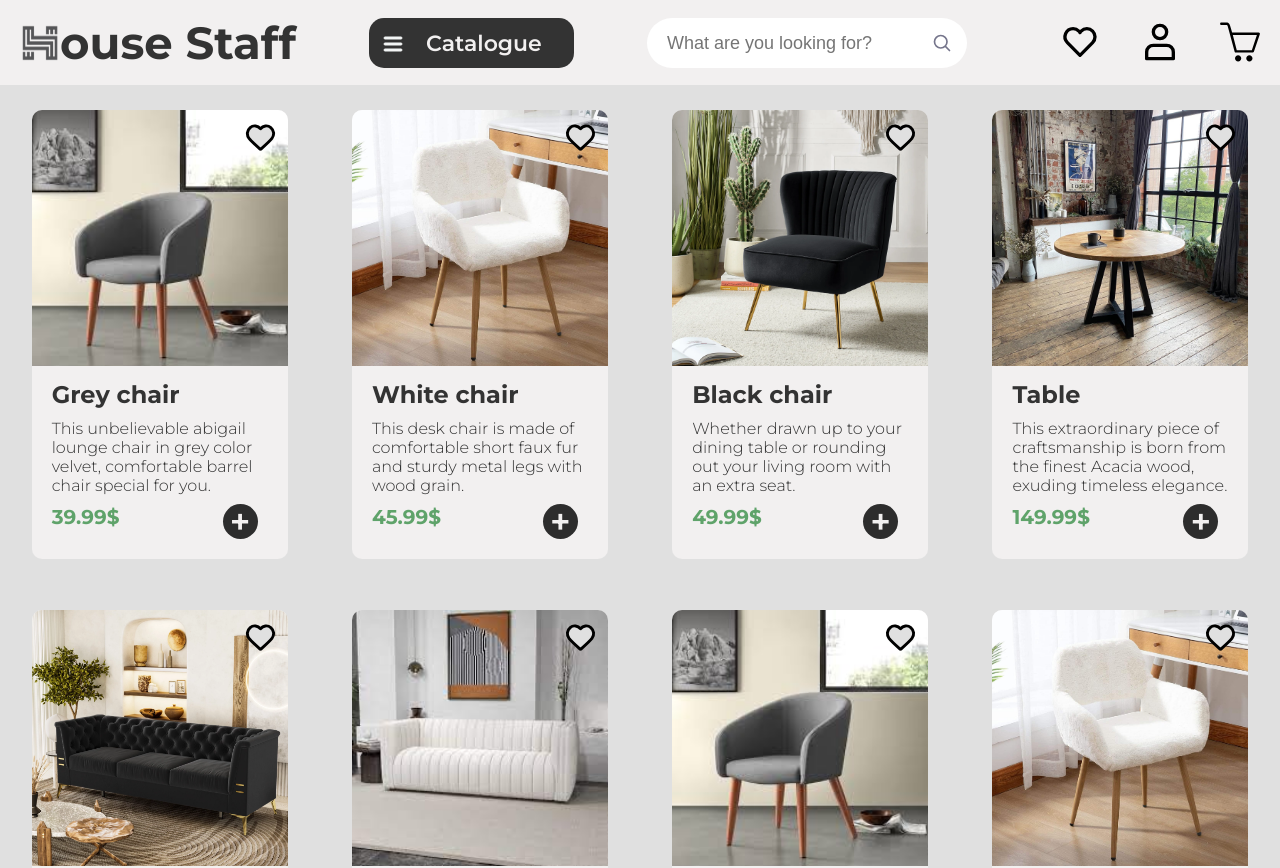
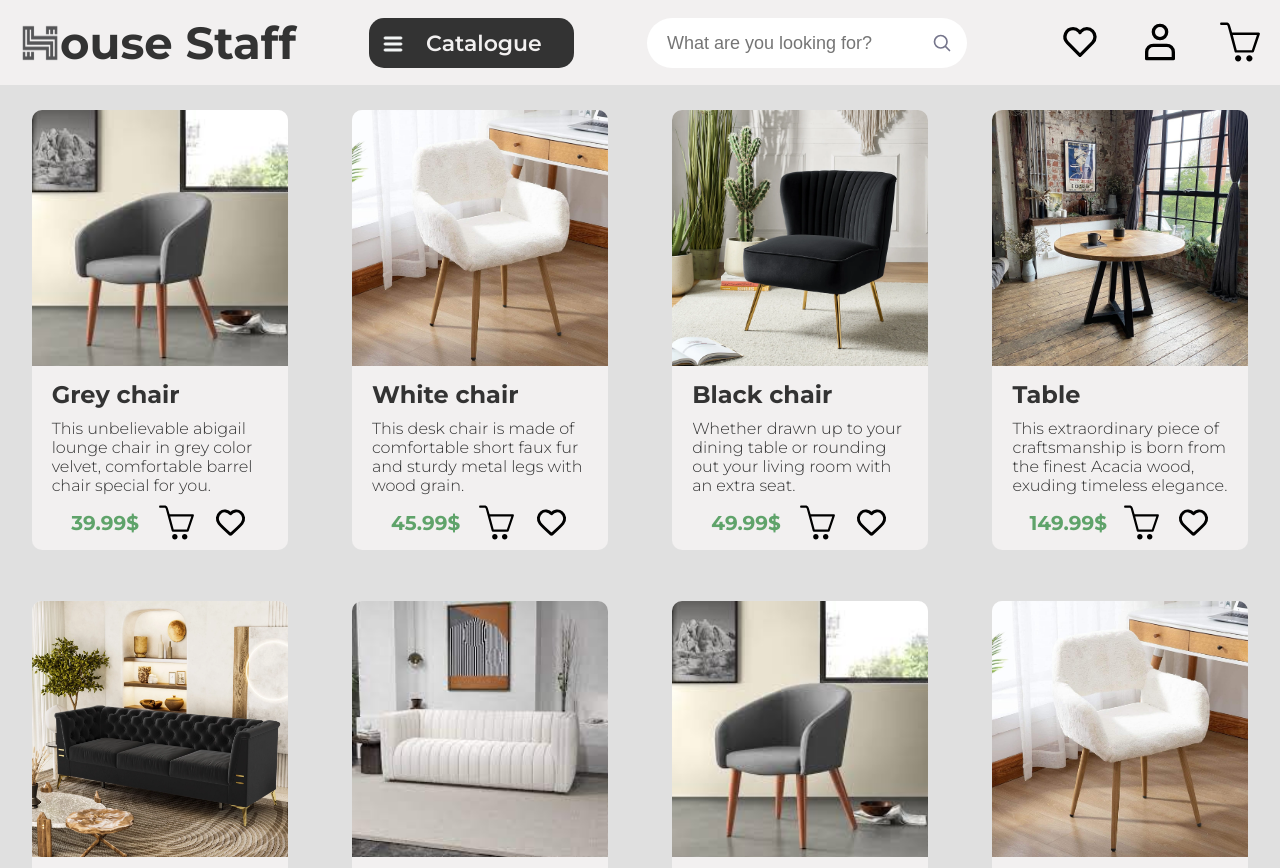
Before and after one commit to Dzhaman-Nazarii/furniture-store, a React (Create React App) app: page / in a window 1280 px wide. Shown: the top 868 px of the page. Built offline with nearby package versions, Linux system fonts and the light colour scheme.

Commit message:
improve card

```diff
--- a/src/components/card/Card.module.css
+++ b/src/components/card/Card.module.css
@@ -1,23 +1,22 @@
-.card_photo {
-	position: relative;
-}
-
 .card_img {
 	width: 100%;
 	border-radius: 10px 10px 0 0;
 }
 
-.card_heart {
-	position: absolute;
+.card_icons {
+	display: flex;
+	justify-content: space-evenly;
+	align-items: center;
+}
+
+.card_icon {
 	width: 35px;
 	height: 35px;
-	top: 10px;
-	right: 10px;
 	cursor: pointer;
 	transition: transform 500ms ease;
 }
 
-.card_heart:hover {
+.card_icon:hover {
 	transform: scale(1.2) translateY(-5px);
 }
 
@@ -28,7 +27,6 @@
 	margin: 10px 20px;
 	color: #333;
 	position: relative;
-	padding-bottom: 20px;
 }
 
 .card_price {
--- a/src/components/card/Card.tsx
+++ b/src/components/card/Card.tsx
@@ -2,23 +2,36 @@ import { FC } from "react";
 import { IData } from "../../data";
 import css from "./Card.module.css";
 import heartSvg from "../../svg/heart.svg";
+import basketSvg from "../../svg/basket.svg";
 
 export const Card: FC<IData> = ({ title, img, desc, price }) => {
 	return (
 		<>
-			<div className={css.card_photo}>
 			<img
 				className={css.card_img}
 				src={img}
 				alt={title}
 			/>
-			<img className={css.card_heart} src={heartSvg} alt="heart" />
-			</div>
 			<div className={css.card_container}>
 				<h2 className={css.card_title}>{title}</h2>
 				<p className={css.card_desc}>{desc}</p>
-				<b className={css.card_price}>{price}$</b>
-				<p className={css.card_basket}>+</p>
+				<ul className={css.card_icons}>
+					<li>
+						<b className={css.card_price}>{price}$</b>
+					</li>
+					<li className={css.card_icon}>
+						<img
+							src={basketSvg}
+							alt="basket"
+						/>
+					</li>
+					<li className={css.card_icon}>
+						<img
+							src={heartSvg}
+							alt="heart"
+						/>
+					</li>
+				</ul>
 			</div>
 		</>
 	);
```
Also changed, not shown: src/svg/heart.svg.
